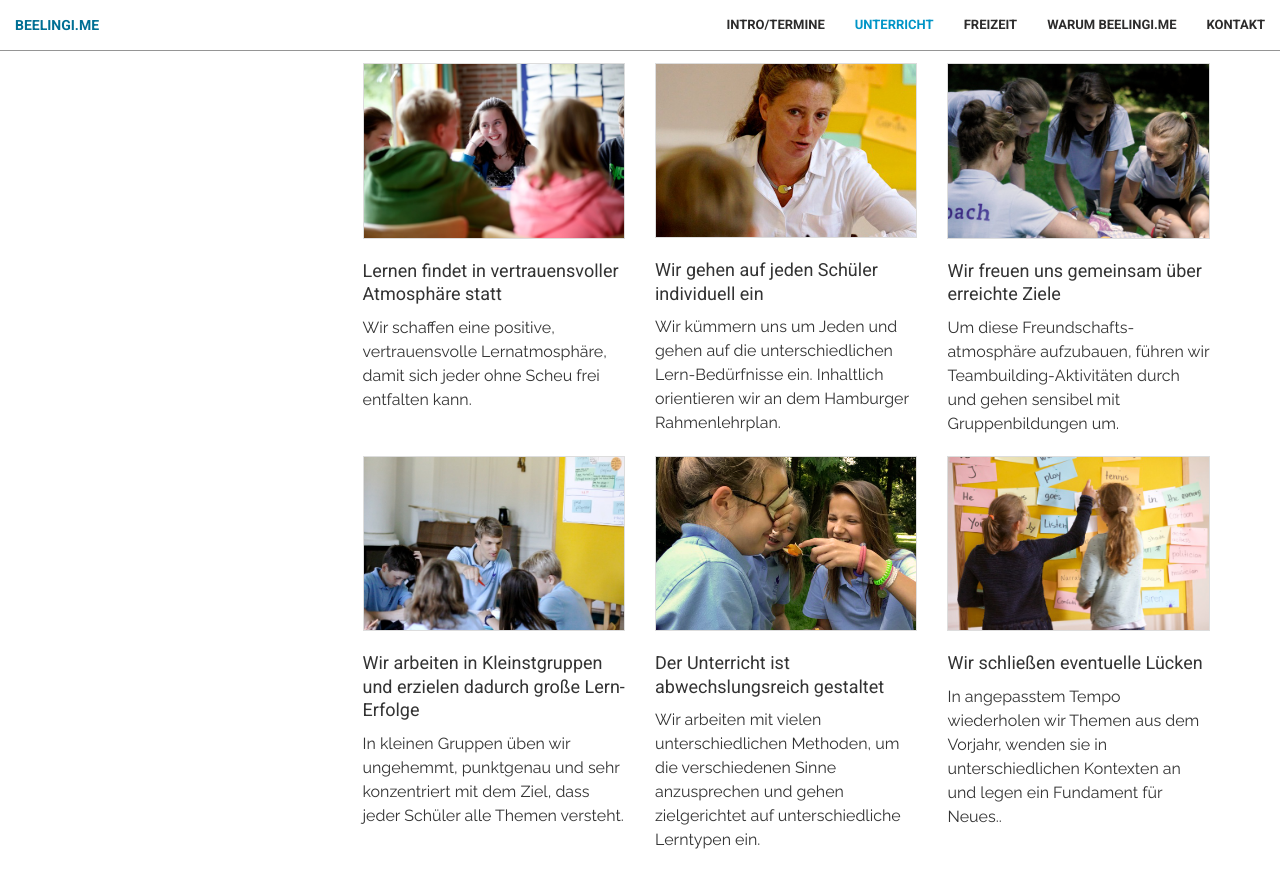
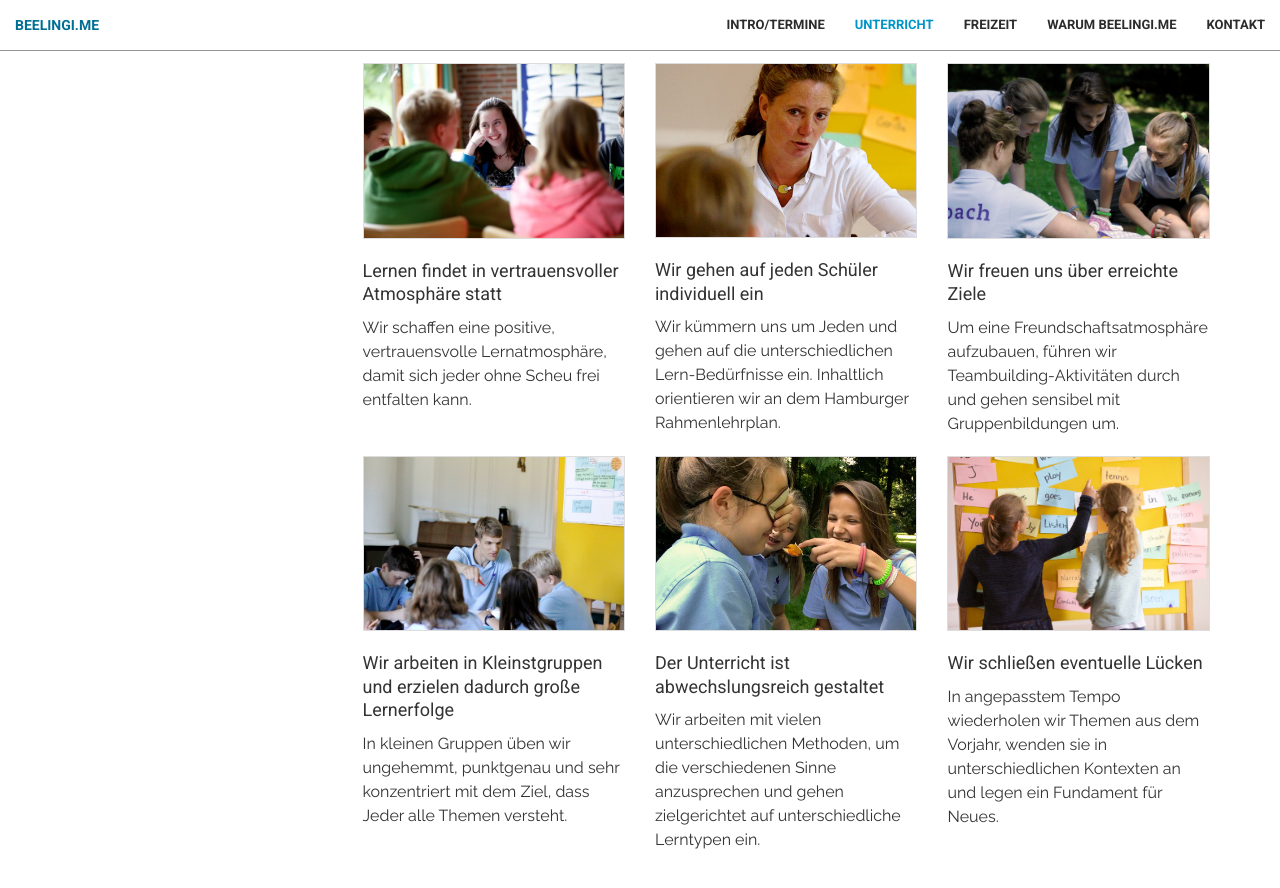
Before and after one commit to Beelingi/beelingi.github.io, a Jekyll site: the page built from index.html, in a window 1280 px wide and 900 px high, scrolled down 2602 px. Shown: the top 888 px of the window. Built offline with Jekyll 4.4.1, drawn with Linux system fonts in a browser that asks for light colours; nearby versions of some CDN libraries.

Commit message:
Unterricht block

```diff
--- a/_includes/Unterricht-Block-3.md
+++ b/_includes/Unterricht-Block-3.md
@@ -1,3 +1,3 @@
-#### Wir freuen uns gemeinsam über erreichte Ziele
+#### Wir freuen uns über erreichte Ziele
 
-Um diese Freundschafts-atmosphäre aufzubauen, führen wir Teambuilding-Aktivitäten durch und gehen sensibel mit Gruppenbildungen um.
+Um eine Freundschaftsatmosphäre aufzubauen, führen wir Teambuilding-Aktivitäten durch und gehen sensibel mit Gruppenbildungen um.
--- a/_includes/Unterricht-Block-4.md
+++ b/_includes/Unterricht-Block-4.md
@@ -1,3 +1,3 @@
-#### Wir arbeiten in Kleinstgruppen und erzielen dadurch große Lern-Erfolge
+#### Wir arbeiten in Kleinstgruppen und erzielen dadurch große Lernerfolge
 
-In kleinen Gruppen üben wir ungehemmt, punktgenau und sehr konzentriert mit dem Ziel, dass jeder Schüler alle Themen versteht.
+In kleinen Gruppen üben wir ungehemmt, punktgenau und sehr konzentriert mit dem Ziel, dass Jeder alle Themen versteht.
--- a/_includes/Unterricht-Block-6.md
+++ b/_includes/Unterricht-Block-6.md
@@ -1,3 +1,3 @@
 #### Wir schließen eventuelle Lücken
 
-In angepasstem Tempo wiederholen wir Themen aus dem Vorjahr, wenden sie in unterschiedlichen Kontexten an und legen ein Fundament für Neues..
+In angepasstem Tempo wiederholen wir Themen aus dem Vorjahr, wenden sie in unterschiedlichen Kontexten an und legen ein Fundament für Neues.
```
Also changed, not shown: 1 other file.
